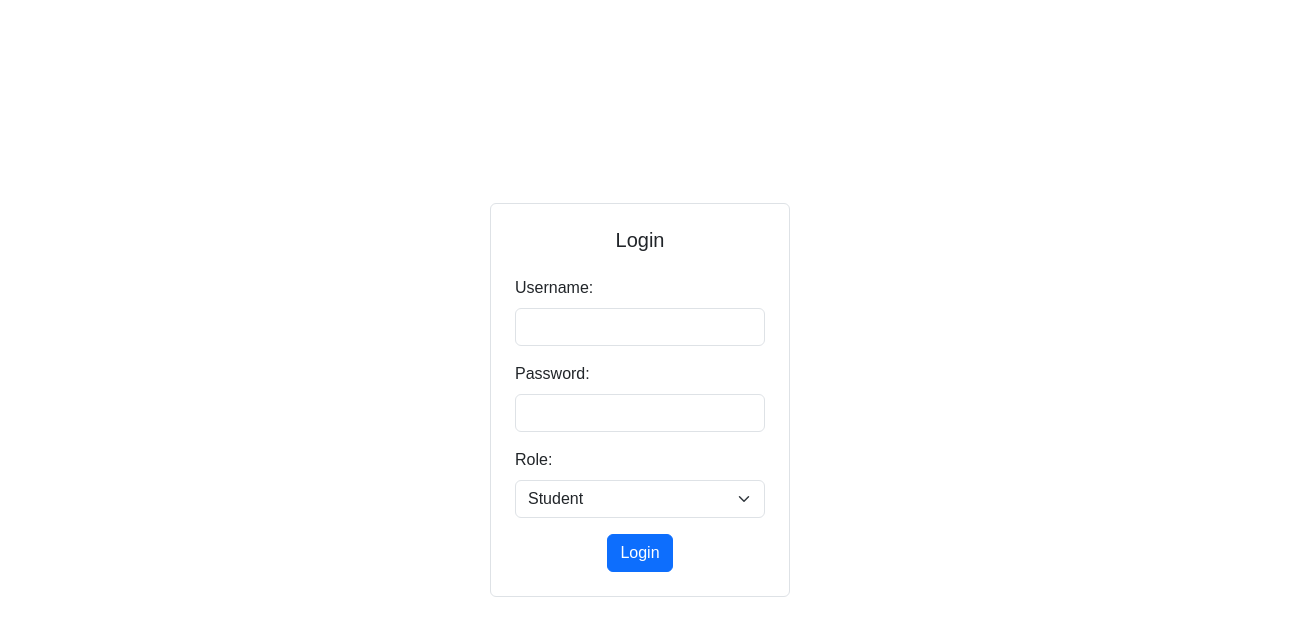
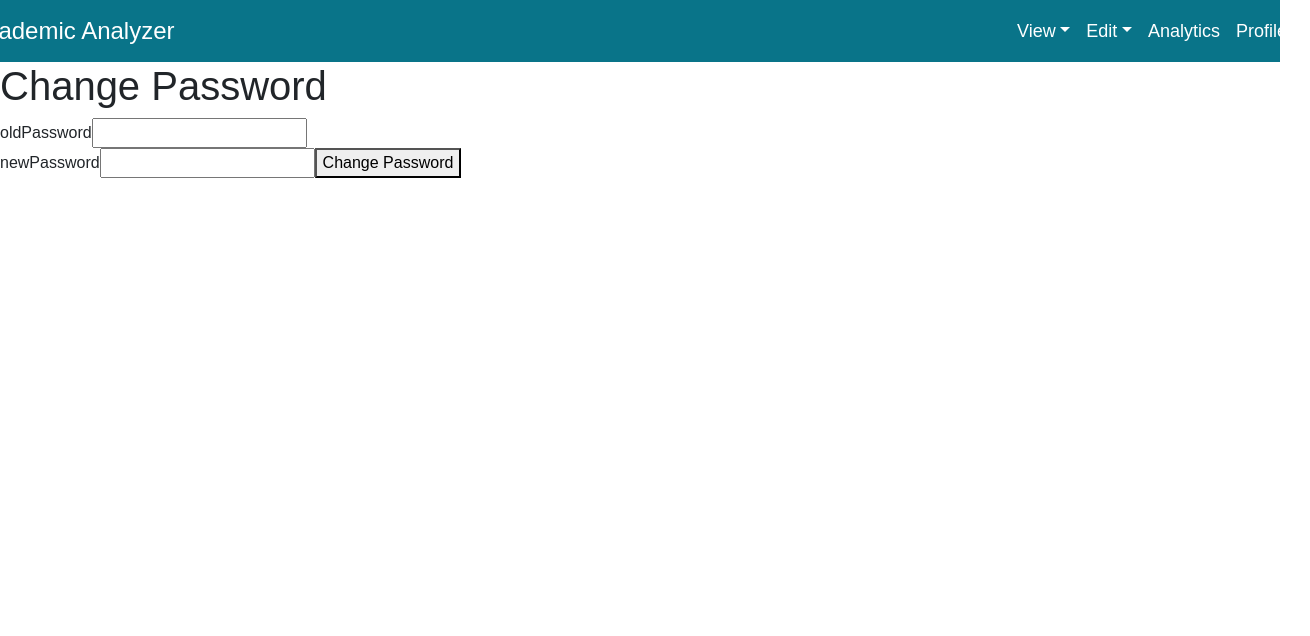
Before and after one commit to Thirumurugan2004/SRP-Project, a React (Create React App) app in the folder front-end/: page /changepassword in a window 1280 px wide. Before the commit this address led to /. Shown: the top 636 px of the page, 1310 px wide, since content can reach past the window. Built offline with nearby package versions, Linux system fonts and the light colour scheme; no server answers.

Commit message:
change-password

```diff
--- a/front-end/src/App.js
+++ b/front-end/src/App.js
@@ -9,7 +9,7 @@ import ViewStudentPersonal from './students/view/personaldata';
 import ViewStudentAcademic from './students/view/academicdata';
 import ViewStudentOther from './students/view/otherdata';
 import EditStudentPersonal from './students/edit/personaldata';
-
+import Changepassword from './logincomponents/Changepassword';
 function App() {
   return (
     <BrowserRouter>
@@ -23,7 +23,7 @@ function App() {
         <Route path="/student/view/academicdata" element={<ViewStudentAcademic />} />
         <Route path="/student/view/otherdata" element={<ViewStudentOther />} />
         <Route path="/student/edit/personaldata" element={<EditStudentPersonal />} />
-        {/* Redirect to login page if no match */}
+        <Route path="/changepassword" element={<Changepassword/>}/>
         <Route path="*" element={<Navigate to="/" />} />
       </Routes>
     </BrowserRouter>
--- /dev/null
+++ b/front-end/src/logincomponents/Changepassword.js
@@ -0,0 +1,60 @@
+import React, { useState, useEffect } from 'react';
+import axios from 'axios';
+import { useNavigate } from 'react-router-dom';
+import Navbarfun from '../usercomponents/Navbarfun';
+
+function Changepassword() {
+    const navigate = useNavigate();
+    const [username, setUsername] = useState('');
+    const [loginDetails,setloginDetails]=useState(
+        {
+            oldPassword:'',
+            newPassword:''
+        }
+    )
+    axios.defaults.withCredentials = true;
+    useEffect(() => {
+        const fetchUsername=async() => {
+       try{
+        const username=await axios.get('http://localhost:5000/session');
+        setUsername(username.data.username);
+       }
+       catch(err){
+         console.log(err);
+       }
+    }
+    fetchUsername();
+    }, []);
+
+    const handleChange = (e) => {
+        const { name, value } = e.target;
+
+        setloginDetails(prevData => ({
+            ...prevData,
+            [name]: value
+        }));
+    };
+    const handleChangePassword = () => {
+
+        axios.post(`http://localhost:5000/changePassword/${username}`, { loginDetails })
+            .then(response => {
+                navigate('/student');
+            })
+            .catch(error => {
+                alert("Wrong credentials");
+                console.error('Error changing password:', error);
+            });
+    };
+
+    return (
+        <>
+            <Navbarfun />
+            <h1>Change Password</h1>
+            oldPassword<input type="text" name="oldPassword" value={loginDetails.oldPassword} onChange={handleChange}/><br/>
+            newPassword<input type="text" name="newPassword" value={loginDetails.newPassword} onChange={handleChange}/>
+            <button onClick={handleChangePassword}>Change Password</button>
+        </>
+    );
+}
+
+export default Changepassword;
--- a/front-end/src/students/edit/personaldata.js
+++ b/front-end/src/students/edit/personaldata.js
@@ -1,6 +1,6 @@
 import React, { useState, useEffect } from 'react';
 import axios from 'axios';
-import { useNavigate } from 'react-router-dom'; // Import useNavigate for navigation
+import { useNavigate } from 'react-router-dom';
 import Navbarfun from '../../usercomponents/Navbarfun';
 
 function EditStudentPersonal() {
@@ -18,7 +18,7 @@ function EditStudentPersonal() {
     });
 
     const [successMessage, setSuccessMessage] = useState('');
-    const navigate = useNavigate(); // useNavigate hook for navigation
+    const navigate = useNavigate();
 var fetchedUsername;
     useEffect(() => {
         const fetchStudentDetails = async () => {
@@ -31,7 +31,6 @@ var fetchedUsername;
                     const formattedStudentData = formatStudentData(studentResponse.data);
                     setStudentData(formattedStudentData);
                 } else {
-                    // If student details not found, you may handle accordingly
                     console.log("Student details not found");
                 }
             } catch (error) {
@@ -70,12 +69,10 @@ var fetchedUsername;
         e.preventDefault();
         try {
             if (studentData.RollNumber) {
-                // If RollNumber exists, update student details
                 const response = await axios.put(`http://localhost:5000/updateStudentDetails/${studentData.RollNumber}`, studentData);
                 console.log('Student data updated successfully:', response.data);
                 setSuccessMessage('Student data updated successfully');
             } else {
-                // If RollNumber doesn't exist, add student details
                 const response = await axios.get('http://localhost:5000/session');
                 fetchedUsername = response.data.username;
                 const response1 = await axios.post(`http://localhost:5000/addStudentDetails/${fetchedUsername}`, studentData);
@@ -86,7 +83,7 @@ var fetchedUsername;
             setTimeout(() => {
                 setSuccessMessage('');
                 navigate('/student/view/personaldata', { replace: true }); // Redirect to ViewPersonalData page
-            }, 2000); // Redirect after 2 seconds
+            }, 2000);
         } catch (error) {
             console.error('Error updating/adding student data:', error);
         }
--- a/front-end/src/usercomponents/Navbarfun.js
+++ b/front-end/src/usercomponents/Navbarfun.js
@@ -10,7 +10,7 @@ function Navbarfun() {
     const [clicked, setClicked] = useState(false);
     const navigate = useNavigate(); // Get access to history object
     const location = useLocation(); // Get access to location object
-
+    axios.defaults.withCredentials = true;
     const handleLogout = async () => {
         try {
             const response = await axios.get('http://localhost:5000/logout', {
@@ -57,7 +57,12 @@ function Navbarfun() {
                                     <NavDropdown.Item onClick={() => handleRedirect(`${basePath}/edit/otherdata`)}>Other Data</NavDropdown.Item>
                                 </NavDropdown>
                                 <Nav.Link onClick={() => handleRedirect(`${basePath}/analytics`)}>Analytics</Nav.Link>
-                                <Nav.Link onClick={handleLogout}>Logout</Nav.Link>
+                                <NavDropdown title="Profile" id="collasible-nav-dropdown">
+                                    <NavDropdown.Item onClick={() => handleRedirect(`/student`)}>Home</NavDropdown.Item>
+                                    <NavDropdown.Item onClick={() => handleRedirect(`/changepassword`)}>Change Password</NavDropdown.Item>
+                                    <NavDropdown.Item onClick={handleLogout}>Logout</NavDropdown.Item>
+                                </NavDropdown>
+
                             </Nav>
                         </Navbar.Collapse>
                     </Container>
```
Also changed, not shown: 1 other file (tests, documents, lock files or other folders).
